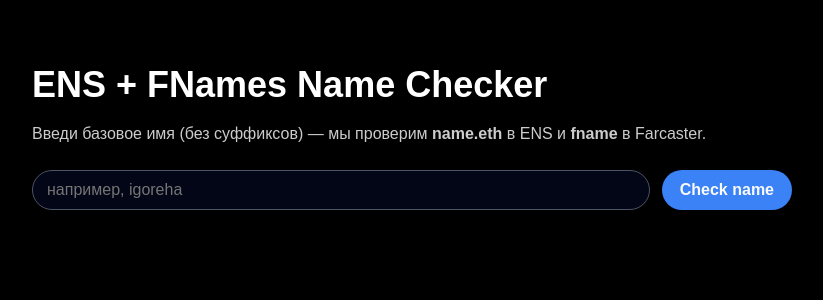
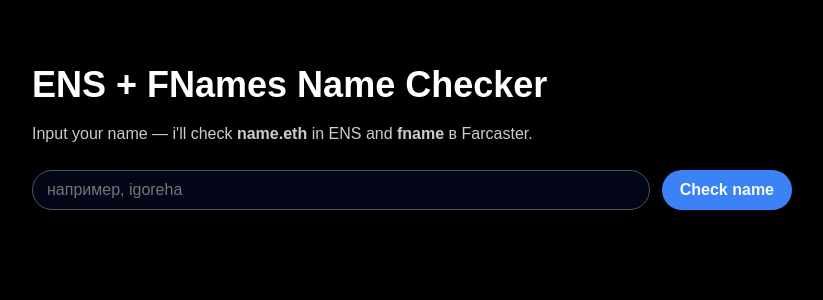
Before and after one commit to Igorehadem/base-name-radar, a Next.js app: page /check in a window 1280 px wide. Shown: the top 300 px of the page, without its empty margins (228-1051 px from the left). Built offline with nearby package versions, Linux system fonts and the light colour scheme.

Commit message:
renew page.tsx

```diff
--- a/app/check/page.tsx
+++ b/app/check/page.tsx
@@ -79,8 +79,8 @@
       <h1 style={styles.title}>ENS + FNames Name Checker</h1>
 
       <p style={styles.subtitle}>
-        Введи базовое имя (без суффиксов) — мы проверим{" "}
-        <strong>name.eth</strong> в ENS и <strong>fname</strong> в Farcaster.
+        Input your name — i'll check{" "}
+        <strong>name.eth</strong> in ENS and <strong>fname</strong> в Farcaster.
       </p>
 
       <div style={styles.form}>
```
